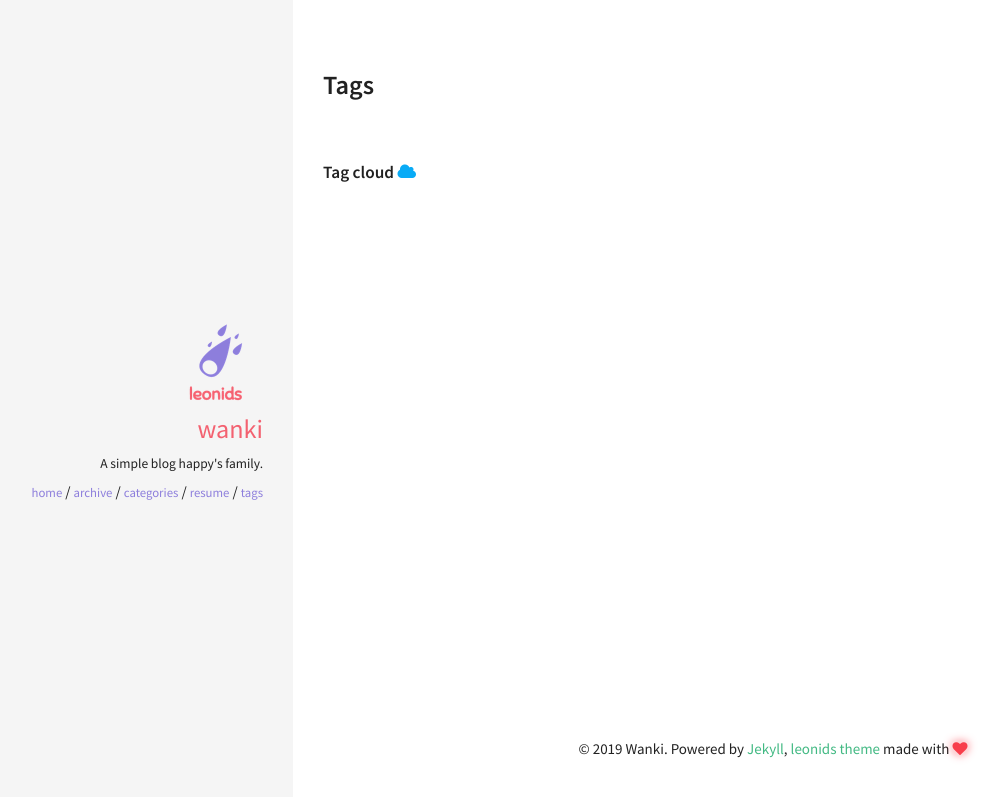
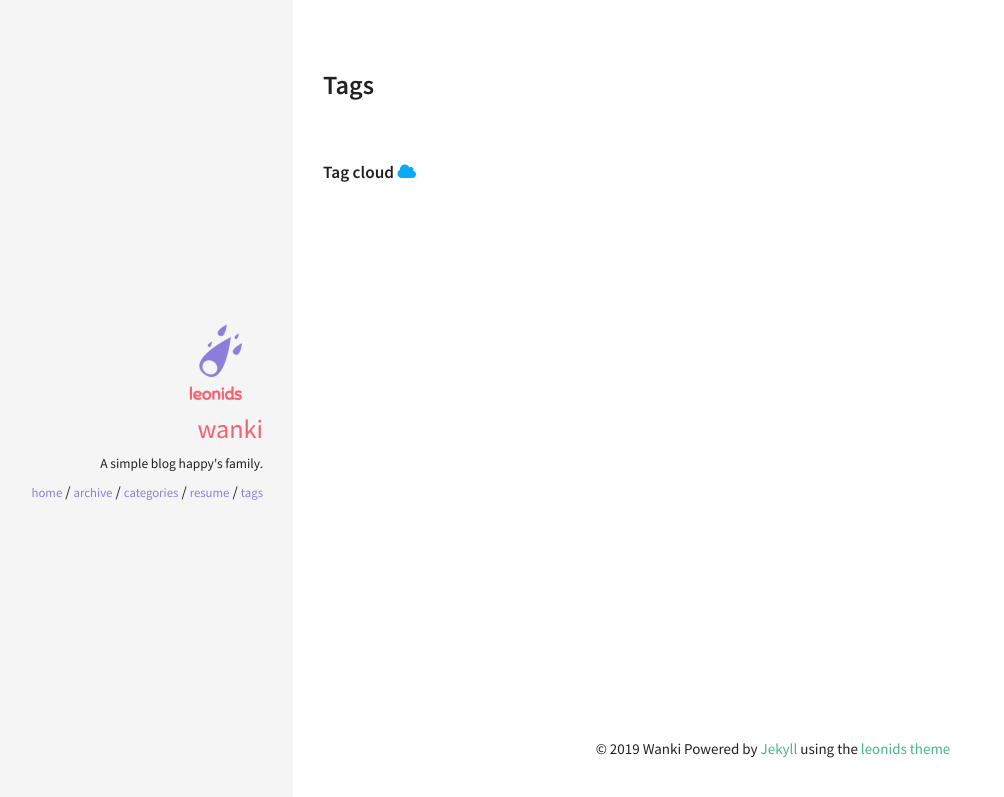
Before and after one commit to YueLi02/YueLi02.github.io, a Jekyll site: the page built from tags.html, in a window 1280 px wide. Shown: the top 797 px of the page, without its empty margins (27-1031 px from the left). Built offline with Jekyll 4.4.1, drawn with Linux system fonts in a browser that asks for light colours.

Commit message:
Update footer.html

```diff
--- a/_includes/footer.html
+++ b/_includes/footer.html
@@ -1,3 +1,3 @@
 <footer>
-  &copy; {{ site.time | date: '%Y' }} {{ site.owner.name }}. Powered by <a href="http://jekyllrb.com/">Jekyll</a>, <a href="http://github.com/renyuanz/leonids/">leonids theme</a> made with <i class="fa fa-heart heart-icon"></i>
+  &copy; {{ site.time | date: '%Y' }} {{ site.owner.name }} Powered by <a href="http://jekyllrb.com/">Jekyll</a> using the <a href="http://github.com/renyuanz/leonids/">leonids theme</a>
 </footer>
```
